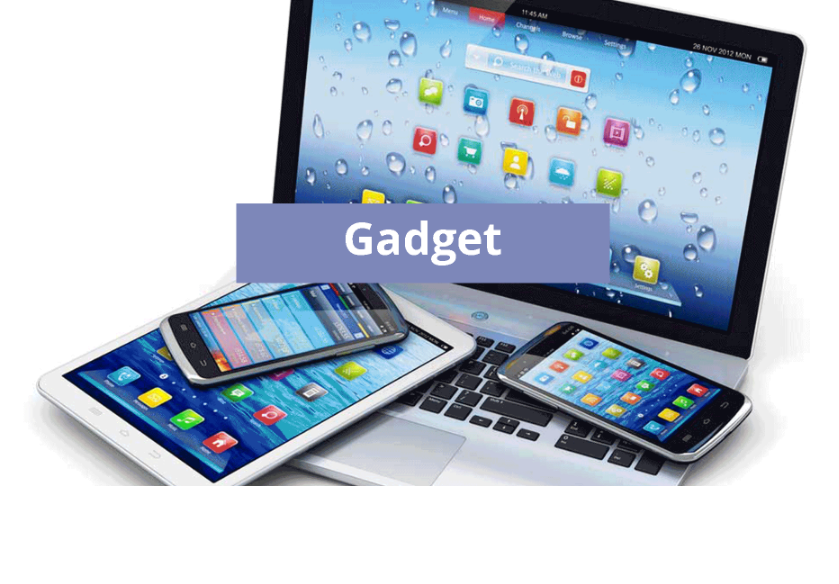
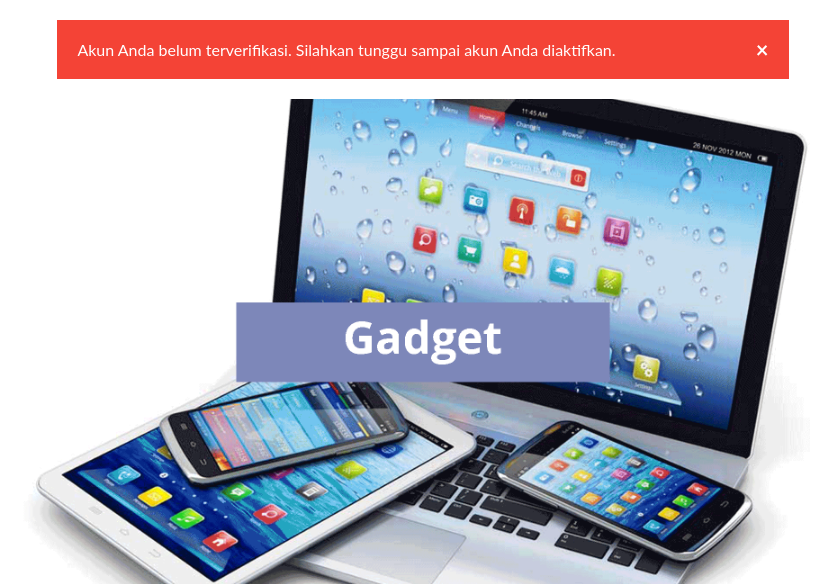
Before and after one commit to RuslanUchan/UASPPW, a PHP site: page /UASPPW/ in a window 1280 px wide. Shown: the part 69-653 px from the top of the page, without its empty margins (217-1056 px from the left). Run offline with PHP 8.4, Linux system fonts and the light colour scheme; the visitor is signed in with stand-in values (Sample User, id 1).

Commit message:
add unverified user notifications

```diff
--- a/konten/main/index.php
+++ b/konten/main/index.php
@@ -1,6 +1,9 @@
 <?php
+	session_start();
+
 	$imgURL = BASEURL . '/assets/img/imgbrg/';
 
+	// Bila tombol cari diklik
 	if (isset($_POST['cari'])) {
 		$arrayBarang = cari($_POST['keyword']);
 	}
@@ -25,6 +28,11 @@
 	</div>
 </nav>
 <div id="main-container" class="container">
+	<!-- Display user belum terverifikasi bila $_SESSION['unverified'] diset -->
+	<?php if(isset($_SESSION['unverified'])): ?>
+		<?php include 'konten/users/unverified.php'; ?>
+	<?php endif; ?>
+	<!-- Loop array barang untuk display barang yang dicari -->
 	<?php if (isset($arrayBarang)): ?>
 		<div class="list-barang">
 		<?php foreach ($arrayBarang as $barang): ?>
@@ -57,6 +65,7 @@
 		<?php endforeach ?>
 		</div>
 	<?php else: ?>
+		<!-- Bila tidak ada pencarian, display hero gif -->
 		<img id="hero" src="assets/img/hero.gif" alt="main-gif">
 	<?php endif; ?>
 </div>
--- a/konten/users/edit-barang.php
+++ b/konten/users/edit-barang.php
@@ -32,7 +32,7 @@
 					</li>
 					<li>
 						<label for="deskripsibarang">Deskripsi Barang</label>
-						<textarea id="deskripsibarang" name="deskripsibarang" rows="5" cols="33""></textarea>
+						<textarea id="deskripsibarang" name="deskripsibarang" rows="5" cols="33""><?=$barang['deskripsi'];?></textarea>
 					</li>
 					<li>
 						<label for="kategoribarang">Pilih Kategori Barang</label>
--- /dev/null
+++ b/konten/users/unverified.php
@@ -0,0 +1,6 @@
+<?php if ($_SESSION['unverified'] == 1): ?>
+	<div class="alert-warning">
+		<span class="closebtn" onclick="this.parentElement.style.display='none';">&times;</span>
+		Akun Anda belum terverifikasi. Silahkan tunggu sampai akun Anda diaktifkan.
+	</div>
+<?php endif; ?>
--- a/lib/fungsi.php
+++ b/lib/fungsi.php
@@ -99,6 +99,7 @@
 				$_SESSION['akses'] = $record['akses'];
                 $_SESSION['peringatan'] = $record['peringatan'];
 				$_SESSION['login'] = true;
+                $_SESSION['unverified'] = false;
 
 				// Cek hak akses untuk redirect user
 				if ($record['akses'] !== 'user') {
@@ -106,7 +107,8 @@
 					header("Location: " . BASEURL . "/konten/users/" . $record['akses']);
 					exit;
 				} else {
-                    // echo '<p class="error-msg">Akun Anda belum Terverifikasi</p>';
+                    // Jika user, pasang message belum terverifikasi
+                    $_SESSION['unverified'] = true;
 					header("Location: " . BASEURL);
 					exit;
 				}
```
Also changed, not shown: 1 other file.
